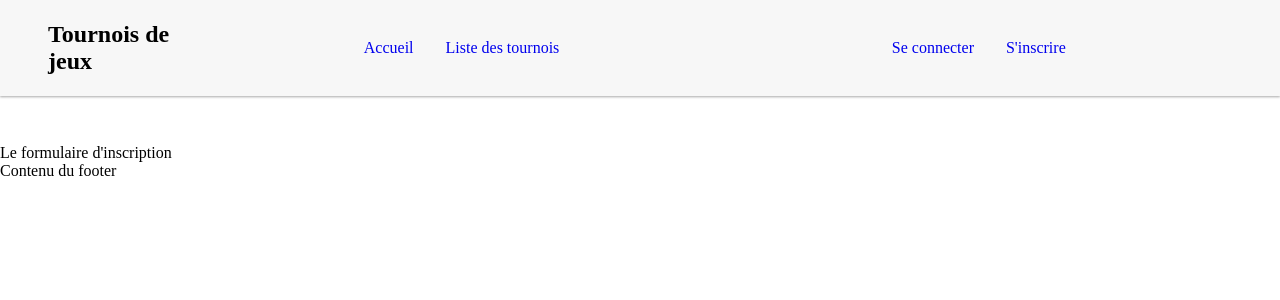
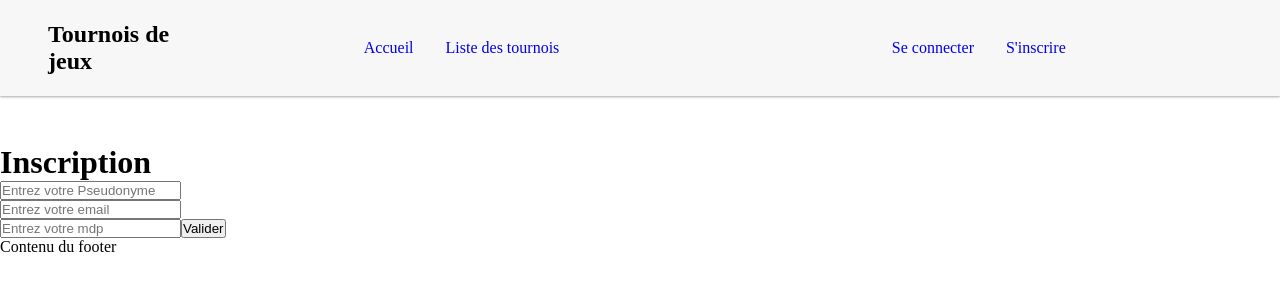
Before and after one commit to Fantastix80/projet-module-react, a React (Vite) app: page /inscription in a window 1280 px wide. Shown: the top 300 px of the page. Built offline with nearby package versions, Linux system fonts and the light colour scheme.

Commit message:
Update Inscription.jsx

```diff
--- a/src/pages/connectionPage/Inscription.jsx
+++ b/src/pages/connectionPage/Inscription.jsx
@@ -2,9 +2,36 @@
 const Inscription = () => {
     return (
         <>
-            <p>Le formulaire d'inscription</p>
-        </>
-    );
+            <div className="Connexion">
+            <h1>Inscription</h1>
+        <form>
+        <input
+          type="text"
+          name="Pseudonyme"
+          placeholder="Entrez votre Pseudonyme"
+        />
+        <br/>
+        <input
+          type="text"
+          name="email"
+          placeholder="Entrez votre email"
+        />
+        <div>
+          <input
+            type="text"
+            name="password"
+            placeholder="Entrez votre mdp"
+          />
+        <button type="submit">
+          Valider
+        </button>
+        </div>
+      </form>
+    </div>
+
+
+    </>
+  );
 };
 
 export default Inscription;
```
